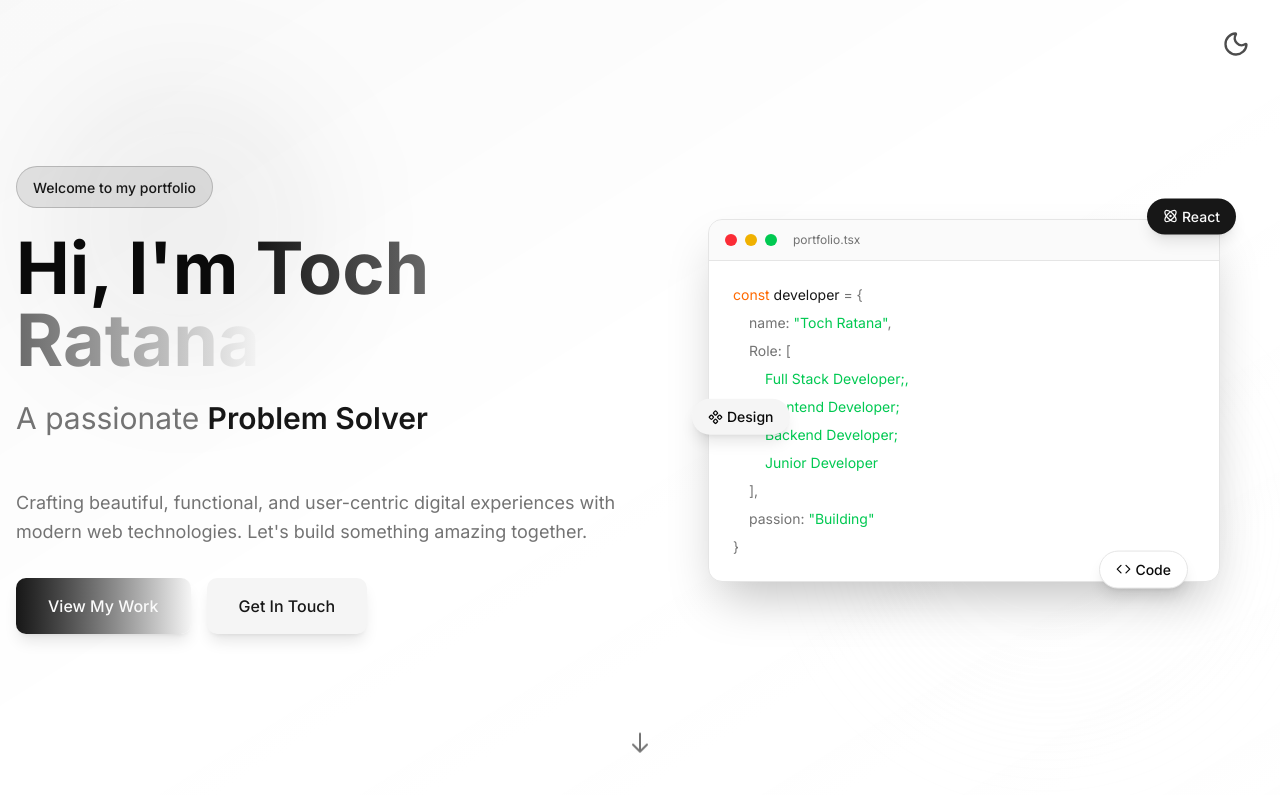
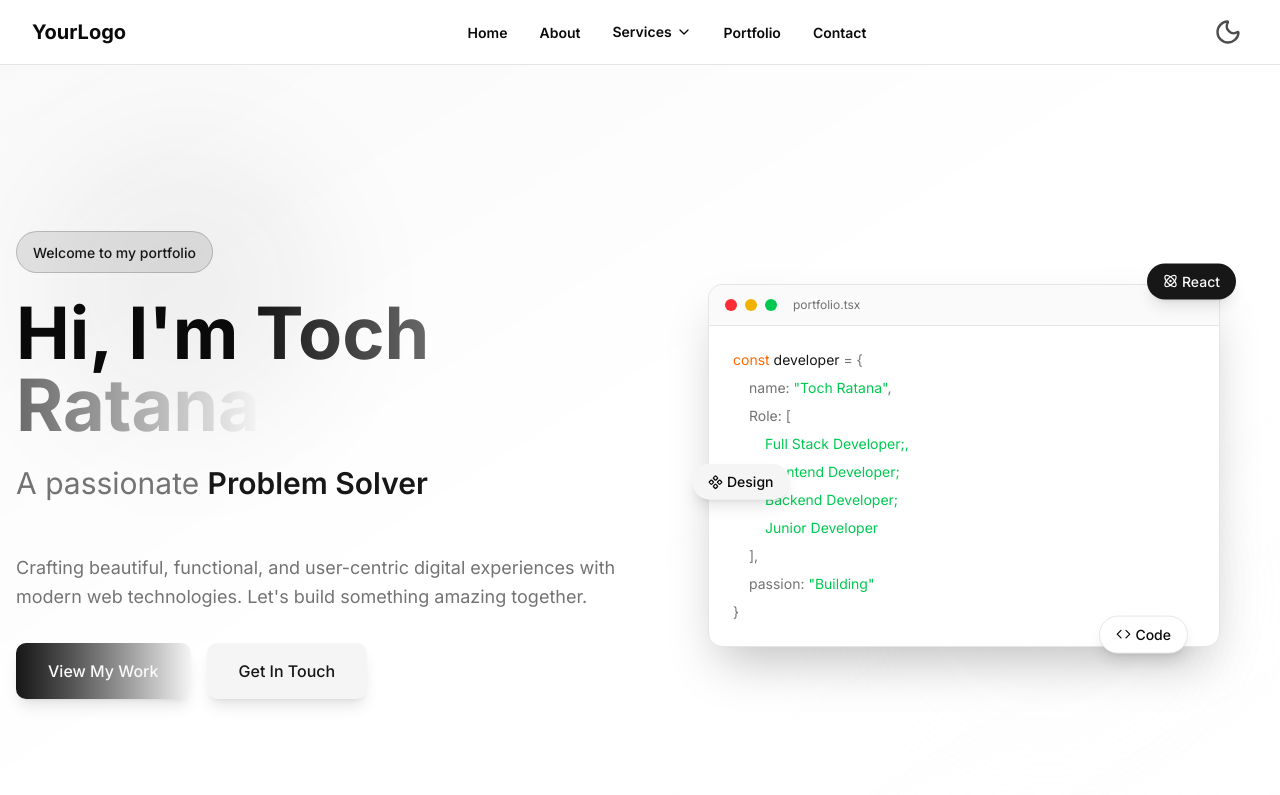
Before and after one commit to tochratana/me, a Next.js app: page / in a window 1280 px wide. Shown: the top 795 px of the page. Built offline with nearby package versions, Linux system fonts and the light colour scheme.

Commit message:
Add: fix header

```diff
--- a/src/app/layout.tsx
+++ b/src/app/layout.tsx
@@ -3,6 +3,7 @@ import { Inter } from "next/font/google";
 import "./globals.css";
 import { ThemeWrapper } from "@/components/theme/ThemeWrapper";
 import GoogleAnalytics from "@/components/GoogleAnalytics";
+import Header from "@/components/layout/Header";
 
 const inter = Inter({ subsets: ["latin"] });
 
@@ -68,12 +69,52 @@ export default function RootLayout({
   return (
     <html lang="en" suppressHydrationWarning>
       <head>
+        {/* ✅ Google site verification */}
         <meta
           name="google-site-verification"
           content="safoFDvc9jfRIVoNCZSIIeXGIs7zJm7fkJZplWac8J0"
         />
+
+        {/* ✅ JSON-LD Schema for SEO */}
+        <script
+          type="application/ld+json"
+          dangerouslySetInnerHTML={{
+            __html: JSON.stringify({
+              "@context": "https://schema.org",
+              "@type": "Person",
+              name: "Toch Ratana",
+              url: "https://tochratana.com",
+              image: "https://tochratana.com/og-image.jpg",
+              sameAs: [
+                "https://github.com/tochratana",
+                "https://www.linkedin.com/in/tochratana",
+                "https://www.facebook.com/ratans",
+              ],
+              jobTitle: "Full Stack Developer",
+              worksFor: {
+                "@type": "Organization",
+                name: "Toch Ratana Portfolio",
+              },
+            }),
+          }}
+        />
+
+        <script
+          type="application/ld+json"
+          dangerouslySetInnerHTML={{
+            __html: JSON.stringify({
+              "@context": "https://schema.org",
+              "@type": "WebSite",
+              name: "Toch Ratana",
+              alternateName: "Toch Ratana Portfolio",
+              url: "https://tochratana.com",
+            }),
+          }}
+        />
       </head>
+
       <body className={inter.className}>
+        <Header />
         <ThemeWrapper>{children}</ThemeWrapper>
         <GoogleAnalytics />
       </body>
--- a/src/app/page.tsx
+++ b/src/app/page.tsx
@@ -11,7 +11,7 @@ import { ThemeToggle } from "@/components/ui/ThemeToggle";
 export default function Home() {
   return (
     <main className="min-h-screen">
-      <ThemeToggle />
+      {/* <ThemeToggle /> */}
       <Hero />
       <Skills />
       <About />
--- a/src/app/sitemap.ts
+++ b/src/app/sitemap.ts
@@ -5,8 +5,26 @@ export default function sitemap(): MetadataRoute.Sitemap {
     {
       url: "https://tochratana.com",
       lastModified: new Date(),
+      changeFrequency: "weekly",
+      priority: 1.0,
+    },
+    {
+      url: "https://tochratana.com/about",
+      lastModified: new Date(),
       changeFrequency: "monthly",
-      priority: 1,
+      priority: 0.8,
+    },
+    {
+      url: "https://tochratana.com/projects",
+      lastModified: new Date(),
+      changeFrequency: "monthly",
+      priority: 0.8,
+    },
+    {
+      url: "https://tochratana.com/contact",
+      lastModified: new Date(),
+      changeFrequency: "monthly",
+      priority: 0.6,
     },
   ];
 }
--- /dev/null
+++ b/src/components/layout/Header.tsx
@@ -0,0 +1,189 @@
+"use client";
+import { useState } from "react";
+import { Menu, X, ChevronDown, Moon, Sun } from "lucide-react";
+import { ThemeToggle } from "../ui/ThemeToggle";
+
+export default function Header() {
+  const [mobileMenuOpen, setMobileMenuOpen] = useState(false);
+  const [dropdownOpen, setDropdownOpen] = useState<string | null>(null);
+  const [theme, setTheme] = useState<"light" | "dark">("light");
+
+  const navigation = [
+    { name: "Home", href: "#home" },
+    { name: "About", href: "#about" },
+    {
+      name: "Services",
+      href: "#services",
+      dropdown: [
+        { name: "Web Development", href: "#web-dev" },
+        { name: "Mobile Apps", href: "#mobile" },
+        { name: "UI/UX Design", href: "#design" },
+      ],
+    },
+    { name: "Portfolio", href: "#portfolio" },
+    { name: "Contact", href: "#contact" },
+  ];
+
+  const toggleDropdown = (itemName: string) => {
+    setDropdownOpen(dropdownOpen === itemName ? null : itemName);
+  };
+
+  const closeMenu = () => {
+    setMobileMenuOpen(false);
+    setDropdownOpen(null);
+  };
+
+  const toggleTheme = () => {
+    const newTheme = theme === "light" ? "dark" : "light";
+    setTheme(newTheme);
+    document.documentElement.classList.toggle("dark");
+  };
+
+  return (
+    <header className="sticky top-0 z-50 w-full border-b border-border bg-background/95 backdrop-blur supports-[backdrop-filter]:bg-background/60">
+      <nav
+        className="mx-auto flex max-w-7xl items-center justify-between gap-4 px-4 py-3 sm:px-6 lg:px-8"
+        aria-label="Global"
+      >
+        {/* Logo */}
+        <div className="flex items-center">
+          <a href="#" className="flex items-center" onClick={closeMenu}>
+            <span className="text-lg font-bold text-foreground sm:text-xl">
+              YourLogo
+            </span>
+          </a>
+        </div>
+
+        {/* Desktop navigation */}
+        <div className="hidden lg:flex lg:items-center lg:gap-x-8">
+          {navigation.map((item) => (
+            <div key={item.name} className="relative">
+              {item.dropdown ? (
+                <div className="group">
+                  <button
+                    className="flex items-center gap-x-1 text-sm font-semibold leading-6 text-foreground transition-colors hover:text-primary"
+                    onMouseEnter={() => setDropdownOpen(item.name)}
+                    onMouseLeave={() => setDropdownOpen(null)}
+                  >
+                    {item.name}
+                    <ChevronDown
+                      className="h-4 w-4 transition-transform group-hover:rotate-180"
+                      aria-hidden="true"
+                    />
+                  </button>
+                  {dropdownOpen === item.name && (
+                    <div
+                      className="absolute left-0 top-full z-10 mt-2 w-48 rounded-lg border border-border bg-popover shadow-lg animate-in fade-in slide-in-from-top-2 duration-200"
+                      onMouseEnter={() => setDropdownOpen(item.name)}
+                      onMouseLeave={() => setDropdownOpen(null)}
+                    >
+                      <div className="py-2">
+                        {item.dropdown.map((subItem) => (
+                          <a
+                            key={subItem.name}
+                            href={subItem.href}
+                            className="block px-4 py-2 text-sm text-popover-foreground transition-colors hover:bg-accent hover:text-accent-foreground"
+                          >
+                            {subItem.name}
+                          </a>
+                        ))}
+                      </div>
+                    </div>
+                  )}
+                </div>
+              ) : (
+                <a
+                  href={item.href}
+                  className="text-sm font-semibold leading-6 text-foreground transition-colors hover:text-primary"
+                >
+                  {item.name}
+                </a>
+              )}
+            </div>
+          ))}
+        </div>
+
+        {/* Right side actions */}
+        <div className="flex items-center gap-2 sm:gap-3">
+          {/* Theme Toggle Button */}
+          {/* <button
+            onClick={toggleTheme}
+            className="inline-flex items-center justify-center rounded-lg p-2 text-foreground transition-colors hover:bg-accent"
+            aria-label="Toggle theme"
+          >
+            {theme === "light" ? (
+              <Moon className="h-5 w-5" />
+            ) : (
+              <Sun className="h-5 w-5" />
+            )}
+          </button> */}
+          <ThemeToggle />
+
+          {/* Mobile menu button */}
+          <button
+            type="button"
+            className="inline-flex items-center justify-center rounded-lg p-2 text-foreground transition-colors hover:bg-accent lg:hidden"
+            onClick={() => setMobileMenuOpen(!mobileMenuOpen)}
+            aria-expanded={mobileMenuOpen}
+          >
+            <span className="sr-only">Toggle menu</span>
+            {mobileMenuOpen ? (
+              <X className="h-6 w-6" aria-hidden="true" />
+            ) : (
+              <Menu className="h-6 w-6" aria-hidden="true" />
+            )}
+          </button>
+        </div>
+      </nav>
+
+      {/* Mobile menu */}
+      {mobileMenuOpen && (
+        <div className="border-t border-border lg:hidden">
+          <div className="space-y-1 px-4 py-3">
+            {navigation.map((item) => (
+              <div key={item.name}>
+                {item.dropdown ? (
+                  <div>
+                    <button
+                      className="flex w-full items-center justify-between rounded-lg px-3 py-2.5 text-base font-semibold text-foreground transition-colors hover:bg-accent hover:text-accent-foreground"
+                      onClick={() => toggleDropdown(item.name)}
+                    >
+                      {item.name}
+                      <ChevronDown
+                        className={`h-4 w-4 transition-transform duration-200 ${
+                          dropdownOpen === item.name ? "rotate-180" : ""
+                        }`}
+                      />
+                    </button>
+                    {dropdownOpen === item.name && (
+                      <div className="ml-4 mt-1 space-y-1 animate-in slide-in-from-top-2 duration-200">
+                        {item.dropdown.map((subItem) => (
+                          <a
+                            key={subItem.name}
+                            href={subItem.href}
+                            className="block rounded-lg px-3 py-2 text-sm text-muted-foreground transition-colors hover:bg-accent hover:text-accent-foreground"
+                            onClick={closeMenu}
+                          >
+                            {subItem.name}
+                          </a>
+                        ))}
+                      </div>
+                    )}
+                  </div>
+                ) : (
+                  <a
+                    href={item.href}
+                    className="block rounded-lg px-3 py-2.5 text-base font-semibold text-foreground transition-colors hover:bg-accent hover:text-accent-foreground"
+                    onClick={closeMenu}
+                  >
+                    {item.name}
+                  </a>
+                )}
+              </div>
+            ))}
+          </div>
+        </div>
+      )}
+    </header>
+  );
+}
--- a/src/components/ui/ThemeToggle.tsx
+++ b/src/components/ui/ThemeToggle.tsx
@@ -96,7 +96,7 @@ export const ThemeToggle = ({
   if (!mounted) {
     return (
       <button
-        className={`flex items-center justify-center w-10 h-10 rounded-full transition-colors duration-200 bg-transparent hover:bg-black/5 dark:hover:bg-white/10 text-black/70 hover:text-black dark:text-white/70 dark:hover:text-white fixed top-6 right-6 z-50 ${
+        className={`rounded-full transition-colors duration-200 bg-transparent hover:bg-black/5 dark:hover:bg-white/10 text-black/70 hover:text-black dark:text-white/70 dark:hover:text-white z-50 ${
           className || ""
         }`}
         disabled
@@ -111,7 +111,7 @@ export const ThemeToggle = ({
     <button
       ref={buttonRef}
       onClick={toggleTheme}
-      className={`flex items-center justify-center w-10 h-10 rounded-full transition-colors duration-200 bg-transparent hover:bg-black/5 dark:hover:bg-white/10 text-black/70 hover:text-black dark:text-white/70 dark:hover:text-white fixed top-6 right-6 z-50 ${
+      className={`flex items-center justify-center w-10 h-10 rounded-full transition-colors duration-200 bg-transparent hover:bg-black/5 dark:hover:bg-white/10 text-black/70 hover:text-black dark:text-white/70 dark:hover:text-white z-50 ${
         className || ""
       }`}
       aria-label={isDark ? "Switch to light mode" : "Switch to dark mode"}
```
Also changed, not shown: public/manifest.json (added), public/robots.txt (added), 1 other file (tests, documents, lock files or other folders).
